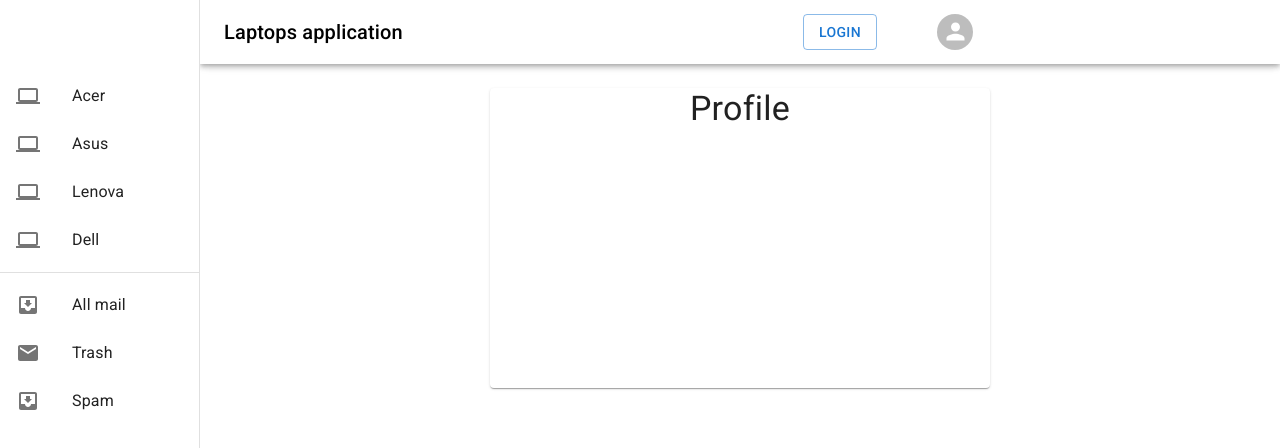
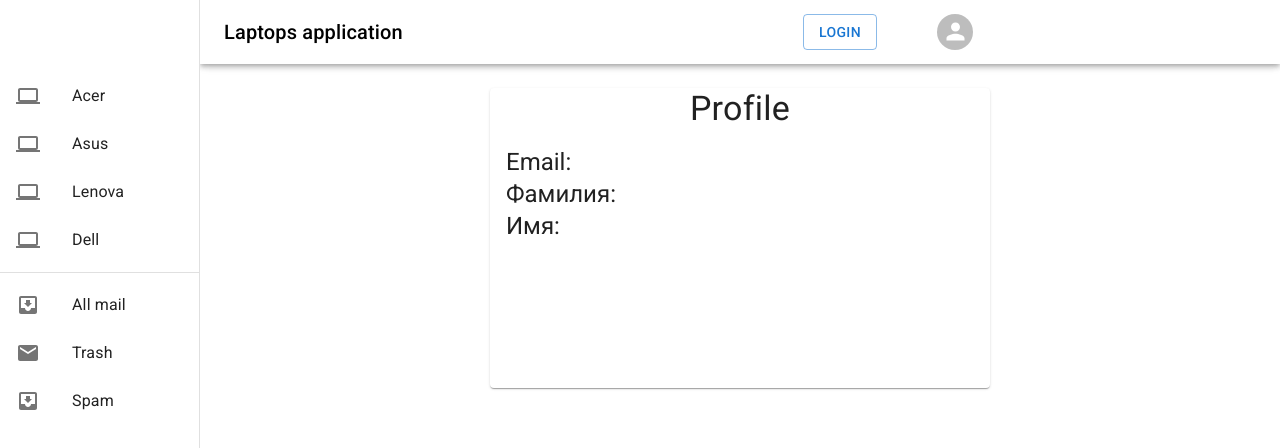
Before and after one commit to Malik-Al/laptop-store-frontend, a React (Create React App) app: page /profile in a window 1280 px wide. Shown: the top 448 px of the page. Built offline with nearby package versions, Linux system fonts and the light colour scheme.

Commit message:
add profile user

```diff
--- a/src/App.tsx
+++ b/src/App.tsx
@@ -9,12 +9,13 @@ import UserRegistration from "./components/auth/registration/UserRegistration";
 import Profile from "./pages/Profile";
 import {useActions} from "./hooks/useActions";
 
+
 const App = () => {
-    const {fetchLoginUser} = useActions()
-
-    useEffect(() => {
-        fetchLoginUser()
-    },[])
+    // const {fetchLoginUser} = useActions()
+    //
+    // useEffect(() => {
+    //     fetchLoginUser()
+    // },[])
 
 
     return (
--- a/src/components/auth/login/UserLogin.tsx
+++ b/src/components/auth/login/UserLogin.tsx
@@ -5,20 +5,21 @@ import {useNavigate} from "react-router-dom";
 import '../userAuth.scss'
 import useInput from "../../../hooks/useInput";
 import {useActions} from "../../../hooks/useActions";
-import {fetchLoginLocalStorage} from "../../../store/action-creators/auth";
+import {fetchLoginLocalStorage, fetchLoginUser} from "../../../store/action-creators/auth";
 
 
 const UserLogin = () => {
 
     let navigate = useNavigate();
-    const {fetchLoginLocalStorage} = useActions()
+    const {fetchLoginLocalStorage, fetchLoginUser} = useActions()
     const email = useInput('')
     const password = useInput('')
 
     const login = () => {
        fetchLoginLocalStorage(email.value, password.value)
-       navigate("/profile")
+       navigate("/")
     }
+
 
     return (
         <ButtonAppBar>
--- a/src/layouts/ButtonAppBar.tsx
+++ b/src/layouts/ButtonAppBar.tsx
@@ -73,8 +73,8 @@ const ButtonAppBar: FC<Props> = ({window, children}) =>{
     return (
         <Box sx={{ display: 'flex' }}>
             <CssBaseline />
-            <AppBar position="fixed" sx={{width: { sm: `calc(100% - ${drawerWidth}px)` }, ml: { sm: `${drawerWidth}px` }, color: 'black', backgroundColor: 'white'}}>
-                <Toolbar>
+            <AppBar  position="fixed" sx={{width: { sm: `calc(100% - ${drawerWidth}px)` }, ml: { sm: `${drawerWidth}px` }, color: 'black', backgroundColor: 'white'}}>
+                <Toolbar >
                     <IconButton color="inherit" aria-label="open drawer" edge="start" onClick={handleDrawerToggle} sx={{ mr: 2, display: { sm: 'none' } }}>
                         <MenuIcon />
                     </IconButton>
@@ -100,7 +100,7 @@ const ButtonAppBar: FC<Props> = ({window, children}) =>{
                                 direction="row"
                                 spacing={2}
                                 style={{marginLeft:'60px'}}
-                                onClick={() => navigate("/profile")}
+                                onClick={() => localStorage.getItem('user') ? navigate("/profile"):navigate("/login") }
                             >
                                 <Avatar
                                     alt="Remy Sharp"
--- a/src/pages/Profile.tsx
+++ b/src/pages/Profile.tsx
@@ -1,10 +1,30 @@
-import React, {useEffect} from 'react';
+import React, {FC, useEffect, useState} from 'react';
 import ButtonAppBar from "../layouts/ButtonAppBar";
 import {useTypeSelector} from "../hooks/useTypeSelector";
 import {Card, CardContent, Typography} from "@mui/material";
+import {useActions} from "../hooks/useActions";
+
+
 
 const Profile = () => {
     const {user} = useTypeSelector(state => state.user)
+    const {fetchLoginUser} = useActions()
+    const [users, setUsers] = useState({
+        email: '' ,
+        lastname: '',
+        firstname: '',
+    })
+    const {email, lastname, firstname} = users
+
+    useEffect(() => {
+        fetchLoginUser()
+    },[])
+
+    useEffect(() => {
+        if(user){
+            setUsers({...user})
+        }
+    }, [user])
 
     return (
         <ButtonAppBar>
@@ -13,19 +33,17 @@ const Profile = () => {
                     <Typography variant="h4" component="div" sx={{display: 'flex', justifyContent: 'center',}}>
                         Profile
                     </Typography>
-                    {user.map((use, id) =>
-                        <CardContent key={id}>
+                    <CardContent >
                             <Typography variant="h5" component="div">
-                                Email: {use.email}
+                                Email: {email}
                             </Typography>
                             <Typography variant="h5" component="div">
-                                Фамилия: {use.lastname}
+                                Фамилия: {lastname}
                             </Typography>
                             <Typography variant="h5" component="div">
-                                Имя: {use.firstname}
+                                Имя: {firstname}
                             </Typography>
                         </CardContent>
-                    )}
                 </Card>
             </div>
         </ButtonAppBar>
--- a/src/store/action-creators/auth.ts
+++ b/src/store/action-creators/auth.ts
@@ -39,15 +39,13 @@ export const fetchRegister = (email: string, password: string, firstname: string
 export const fetchLoginUser = () => {
     return async (dispatch: Dispatch<AuthAction>) => {
         try {
+            dispatch({type: AuthActionTypes.FETCH_AUTH})
             const local: any = localStorage.getItem('user')
             const tokenName = JSON.parse(local)
             const users: any = jwt_decode(tokenName.token)
-            console.log('user', local)
-            dispatch({type: AuthActionTypes.FETCH_AUTH})
             dispatch({type: AuthActionTypes.FETCH_AUTH_SUCCESS, payload: users})
-
-        }catch (e){
-            console.log(e)
+        }catch (e: any){
+            console.log(e.message)
             dispatch({type: AuthActionTypes.FETCH_AUTH_ERROR, payload: 'Error user login request'})
         }
     }
--- a/src/store/reducers/userReducer.ts
+++ b/src/store/reducers/userReducer.ts
@@ -2,7 +2,7 @@ import {AuthAction, AuthActionTypes, AuthState} from "../../types/auth";
 
 
 const initialState: AuthState = {
-    user: [],
+    user: {},
     isAuth: false,
     loading: false,
     error: null
@@ -14,10 +14,10 @@ export const userReducer = (state = initialState, action: AuthAction): AuthState
             return {...state,loading: true, error: null, isAuth: true }
 
         case AuthActionTypes.FETCH_AUTH_SUCCESS:
-            return {...state, user: [...state.user, action.payload], isAuth: true }
+            return {...state, user: action.payload, isAuth: true }
 
         case AuthActionTypes.FETCH_AUTH_ERROR:
-        return {loading: false, error: action.payload, user: [], isAuth: false }
+            return {loading: false, error: action.payload, user: [], isAuth: false }
 
         default:
             return state
--- a/src/types/auth.ts
+++ b/src/types/auth.ts
@@ -4,7 +4,7 @@ export enum AuthActionTypes {
     FETCH_AUTH_ERROR = 'FETCH_AUTH_ERROR'
 }
 export interface AuthState {
-    user: any[],
+    user: any,
     isAuth: boolean
     loading: boolean,
     error: null | string
```
